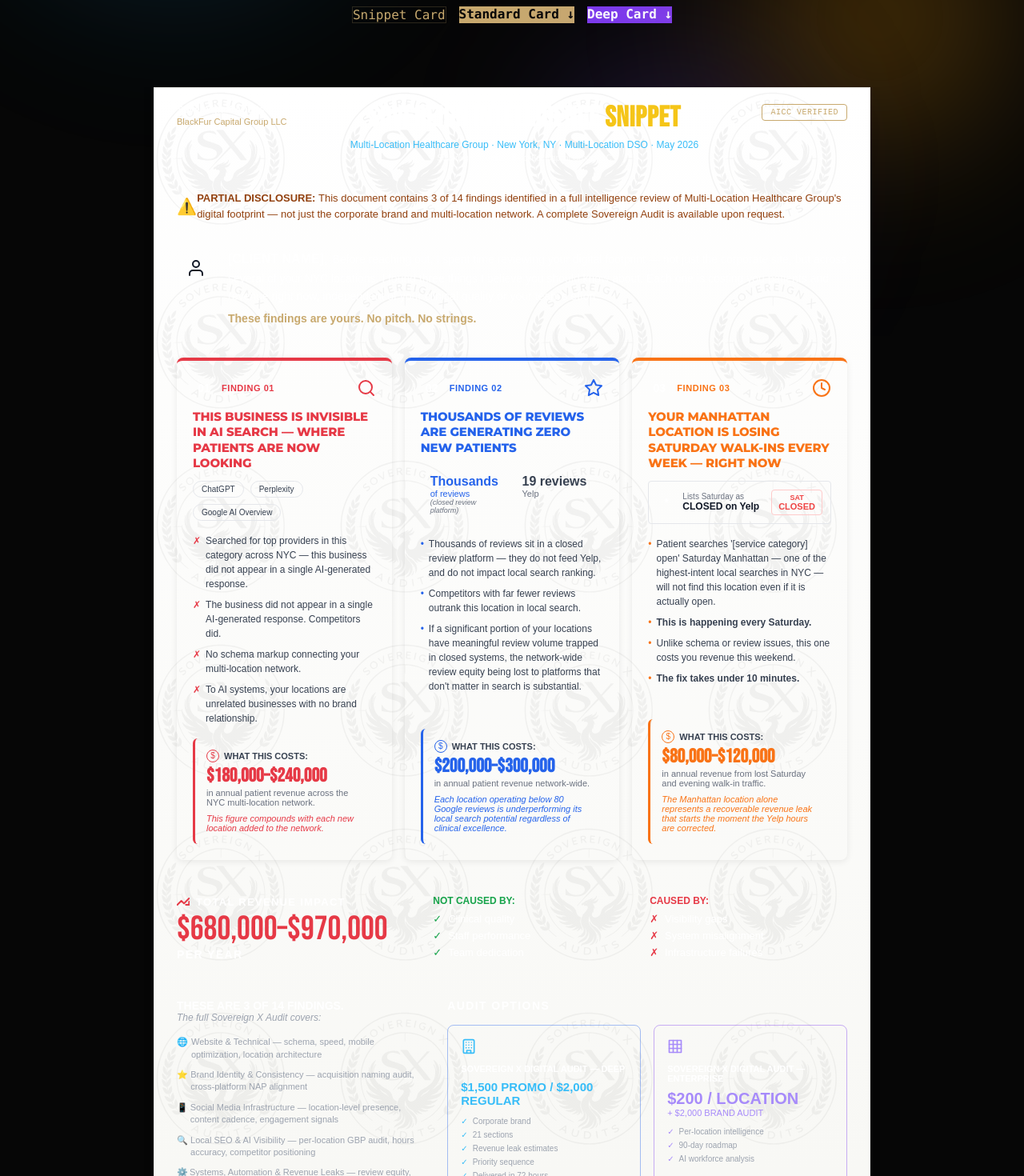
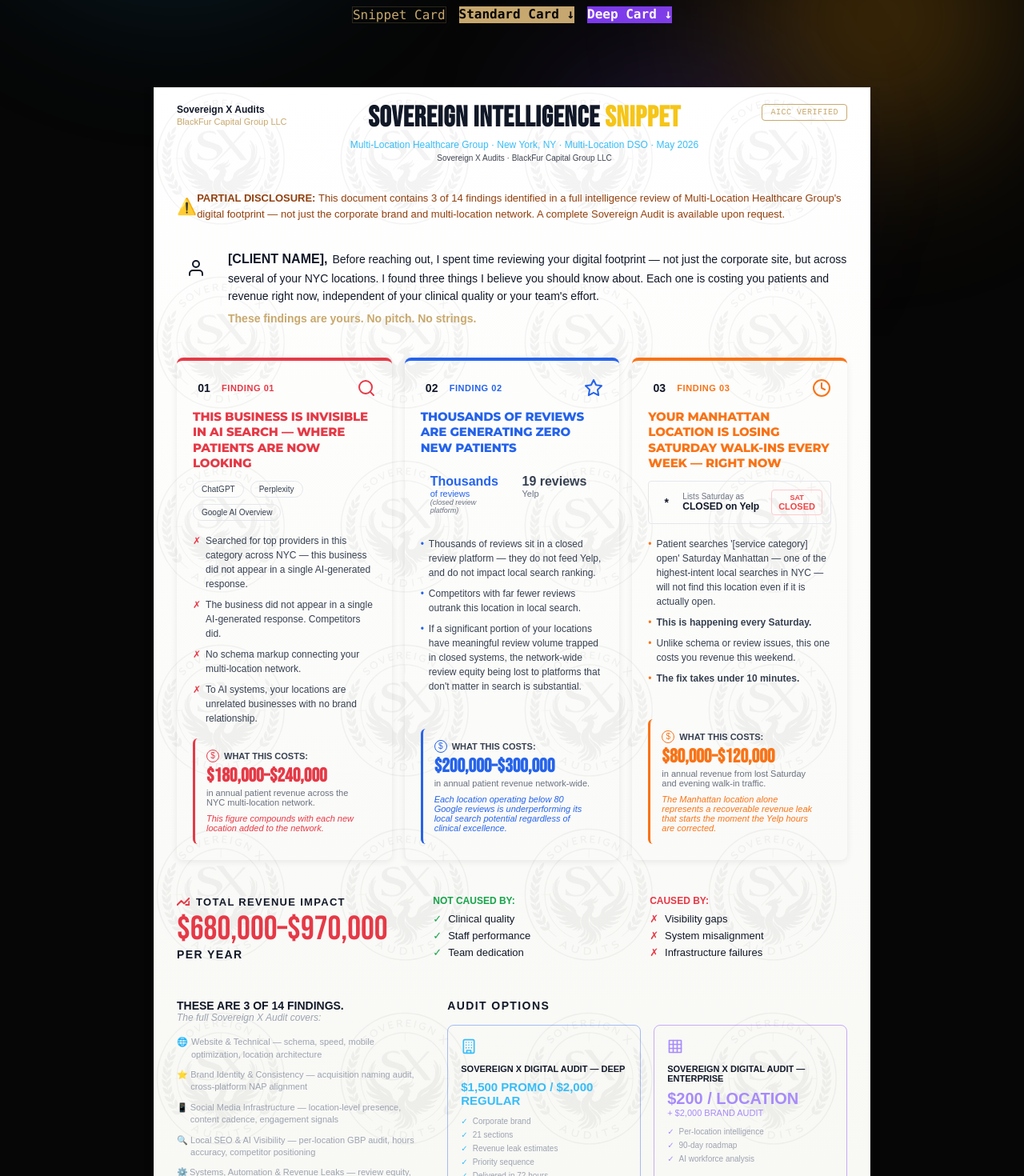
Before and after one commit to wbfo/NewSXA, a Next.js app: page /samples in a window 1280 px wide. Shown: the part 380-1850 px from the top of the page at 80% size. Built offline with nearby package versions, Linux system fonts and the light colour scheme; no server answers; a web font is replaced by a local one.

Commit message:
fix(ui): change sovereign snippet text color to high-contrast dark color for readability

```diff
--- a/components/sovereign-snippet.tsx
+++ b/components/sovereign-snippet.tsx
@@ -8,7 +8,7 @@
         width: "100%",
         maxWidth: "900px",
         fontFamily: "var(--font-inter), sans-serif",
-        color: "#FFFFFF",
+        color: "#111827",
         margin: "0 auto",
       }}
     >
@@ -25,7 +25,7 @@
         }}
       >
         <div style={{ display: "flex", flexDirection: "column", gap: "2px" }}>
-          <span style={{ color: "#FFFFFF", fontSize: "12px", fontWeight: 600 }}>
+          <span style={{ color: "#111827", fontSize: "12px", fontWeight: 600 }}>
             Sovereign X Audits
           </span>
           <span style={{ color: "#C8A96E", fontSize: "11px" }}>
@@ -42,7 +42,7 @@
               letterSpacing: "0.02em",
             }}
           >
-            <span style={{ color: "#FFFFFF" }}>SOVEREIGN INTELLIGENCE </span>
+            <span style={{ color: "#111827" }}>SOVEREIGN INTELLIGENCE </span>
             <span style={{ color: "#F5C518" }}>SNIPPET</span>
           </h1>
           <div
@@ -58,7 +58,7 @@
           </div>
           <div
             style={{
-              color: "#FFFFFF",
+              color: "#111827",
               fontSize: "10px",
               marginTop: "4px",
               opacity: 0.8,
@@ -136,7 +136,7 @@
             height="24"
             viewBox="0 0 24 24"
             fill="none"
-            stroke="white"
+            stroke="#111827"
             strokeWidth="2"
             strokeLinecap="round"
             strokeLinejoin="round"
@@ -146,7 +146,7 @@
           </svg>
         </div>
         <div>
-          <div style={{ color: "#FFFFFF", fontSize: "14px", lineHeight: 1.6 }}>
+          <div style={{ color: "#111827", fontSize: "14px", lineHeight: 1.6 }}>
             <span style={{ fontWeight: "bold", fontSize: "16px", marginRight: "6px" }}>
               [CLIENT NAME],
             </span>
@@ -203,7 +203,7 @@
               <div
                 style={{
                   backgroundColor: "transparent",
-                  color: "#FFFFFF",
+                  color: "#111827",
                   borderRadius: "50%",
                   width: "28px",
                   height: "28px",
@@ -395,7 +395,7 @@
               <div
                 style={{
                   backgroundColor: "transparent",
-                  color: "#FFFFFF",
+                  color: "#111827",
                   borderRadius: "50%",
                   width: "28px",
                   height: "28px",
@@ -595,7 +595,7 @@
               <div
                 style={{
                   backgroundColor: "transparent",
-                  color: "#FFFFFF",
+                  color: "#111827",
                   borderRadius: "50%",
                   width: "28px",
                   height: "28px",
@@ -665,7 +665,7 @@
                 width: "24px",
                 height: "24px",
                 backgroundColor: "transparent",
-                color: "#FFFFFF",
+                color: "#111827",
                 borderRadius: "4px",
                 display: "flex",
                 alignItems: "center",
@@ -830,7 +830,7 @@
             </svg>
             <span
               style={{
-                color: "#FFFFFF",
+                color: "#111827",
                 fontWeight: "bold",
                 fontSize: "13px",
                 letterSpacing: "0.1em",
@@ -852,7 +852,7 @@
           </div>
           <div
             style={{
-              color: "#FFFFFF",
+              color: "#111827",
               fontWeight: "bold",
               fontSize: "14px",
               letterSpacing: "0.1em",
@@ -867,13 +867,13 @@
             NOT CAUSED BY:
           </div>
           <div style={{ display: "flex", flexDirection: "column", gap: "6px" }}>
-            <div style={{ color: "#FFFFFF", fontSize: "13px", display: "flex", gap: "8px" }}>
+            <div style={{ color: "#111827", fontSize: "13px", display: "flex", gap: "8px" }}>
               <span style={{ color: "#16A34A" }}>✓</span> Clinical quality
             </div>
-            <div style={{ color: "#FFFFFF", fontSize: "13px", display: "flex", gap: "8px" }}>
+            <div style={{ color: "#111827", fontSize: "13px", display: "flex", gap: "8px" }}>
               <span style={{ color: "#16A34A" }}>✓</span> Staff performance
             </div>
-            <div style={{ color: "#FFFFFF", fontSize: "13px", display: "flex", gap: "8px" }}>
+            <div style={{ color: "#111827", fontSize: "13px", display: "flex", gap: "8px" }}>
               <span style={{ color: "#16A34A" }}>✓</span> Team dedication
             </div>
           </div>
@@ -884,13 +884,13 @@
             CAUSED BY:
           </div>
           <div style={{ display: "flex", flexDirection: "column", gap: "6px" }}>
-            <div style={{ color: "#FFFFFF", fontSize: "13px", display: "flex", gap: "8px" }}>
+            <div style={{ color: "#111827", fontSize: "13px", display: "flex", gap: "8px" }}>
               <span style={{ color: "#E63946" }}>✗</span> Visibility gaps
             </div>
-            <div style={{ color: "#FFFFFF", fontSize: "13px", display: "flex", gap: "8px" }}>
+            <div style={{ color: "#111827", fontSize: "13px", display: "flex", gap: "8px" }}>
               <span style={{ color: "#E63946" }}>✗</span> System misalignment
             </div>
-            <div style={{ color: "#FFFFFF", fontSize: "13px", display: "flex", gap: "8px" }}>
+            <div style={{ color: "#111827", fontSize: "13px", display: "flex", gap: "8px" }}>
               <span style={{ color: "#E63946" }}>✗</span> Infrastructure failures
             </div>
           </div>
@@ -908,7 +908,7 @@
         }}
       >
         <div style={{ width: "38%" }}>
-          <div style={{ color: "#FFFFFF", fontWeight: "bold", fontSize: "14px" }}>
+          <div style={{ color: "#111827", fontWeight: "bold", fontSize: "14px" }}>
             THESE ARE 3 OF 14 FINDINGS.
           </div>
           <div style={{ color: "#9CA3AF", fontSize: "12px", fontStyle: "italic", marginBottom: "16px" }}>
@@ -934,7 +934,7 @@
         <div style={{ width: "62%" }}>
           <div
             style={{
-              color: "#FFFFFF",
+              color: "#111827",
               fontWeight: "bold",
               fontSize: "14px",
               letterSpacing: "0.1em",
@@ -957,7 +957,7 @@
               <div style={{ color: "#38BDF8", marginBottom: "8px" }}>
                 <svg width="20" height="20" viewBox="0 0 24 24" fill="none" stroke="currentColor" strokeWidth="2" strokeLinecap="round" strokeLinejoin="round"><rect x="4" y="2" width="16" height="20" rx="2" ry="2"></rect><path d="M9 22v-4h6v4"></path><path d="M8 6h.01"></path><path d="M16 6h.01"></path><path d="M12 6h.01"></path><path d="M12 10h.01"></path><path d="M12 14h.01"></path><path d="M16 10h.01"></path><path d="M16 14h.01"></path><path d="M8 10h.01"></path><path d="M8 14h.01"></path></svg>
               </div>
-              <div style={{ color: "#FFFFFF", fontWeight: "bold", fontSize: "11px", marginBottom: "8px" }}>
+              <div style={{ color: "#111827", fontWeight: "bold", fontSize: "11px", marginBottom: "8px" }}>
                 SOVEREIGN X DIGITAL AUDIT — DEEP
               </div>
               <div style={{ color: "#38BDF8", fontWeight: "bold", fontSize: "15px", marginBottom: "12px" }}>
@@ -985,7 +985,7 @@
               <div style={{ color: "#A78BFA", marginBottom: "8px" }}>
                 <svg width="20" height="20" viewBox="0 0 24 24" fill="none" stroke="currentColor" strokeWidth="2" strokeLinecap="round" strokeLinejoin="round"><path d="M3 3h18v18H3z"></path><path d="M3 9h18"></path><path d="M3 15h18"></path><path d="M9 3v18"></path><path d="M15 3v18"></path></svg>
               </div>
-              <div style={{ color: "#FFFFFF", fontWeight: "bold", fontSize: "11px", marginBottom: "8px" }}>
+              <div style={{ color: "#111827", fontWeight: "bold", fontSize: "11px", marginBottom: "8px" }}>
                 SOVEREIGN X DIGITAL AUDIT — ENTERPRISE
               </div>
               <div style={{ color: "#A78BFA", fontWeight: "bold", fontSize: "20px" }}>
@@ -1029,7 +1029,7 @@
           <div style={{ color: "#C8A96E", marginBottom: "8px" }}>
             <svg width="20" height="20" viewBox="0 0 24 24" fill="none" stroke="currentColor" strokeWidth="2" strokeLinecap="round" strokeLinejoin="round"><rect x="3" y="4" width="18" height="18" rx="2" ry="2"></rect><line x1="16" y1="2" x2="16" y2="6"></line><line x1="8" y1="2" x2="8" y2="6"></line><line x1="3" y1="10" x2="21" y2="10"></line></svg>
           </div>
-          <div style={{ color: "#FFFFFF", fontWeight: "bold", fontSize: "12px", marginBottom: "4px" }}>
+          <div style={{ color: "#111827", fontWeight: "bold", fontSize: "12px", marginBottom: "4px" }}>
             THE NEXT STEP IS A 30-MINUTE CONVERSATION.
           </div>
           <div style={{ color: "#9CA3AF", fontSize: "10px", lineHeight: 1.5 }}>
@@ -1080,7 +1080,7 @@
         <div style={{ display: "flex", alignItems: "center", gap: "10px" }}>
           <div style={{ width: "24px", height: "24px", borderRadius: "50%", backgroundColor: "transparent" }}></div>
           <div>
-            <div style={{ color: "#FFFFFF", fontSize: "11px", fontWeight: 500 }}>
+            <div style={{ color: "#111827", fontSize: "11px", fontWeight: 500 }}>
               Ola · Strategic Co-Architect
             </div>
             <div style={{ color: "#9CA3AF", fontSize: "10px" }}>
```
Also changed, not shown: public/og-image.png.
